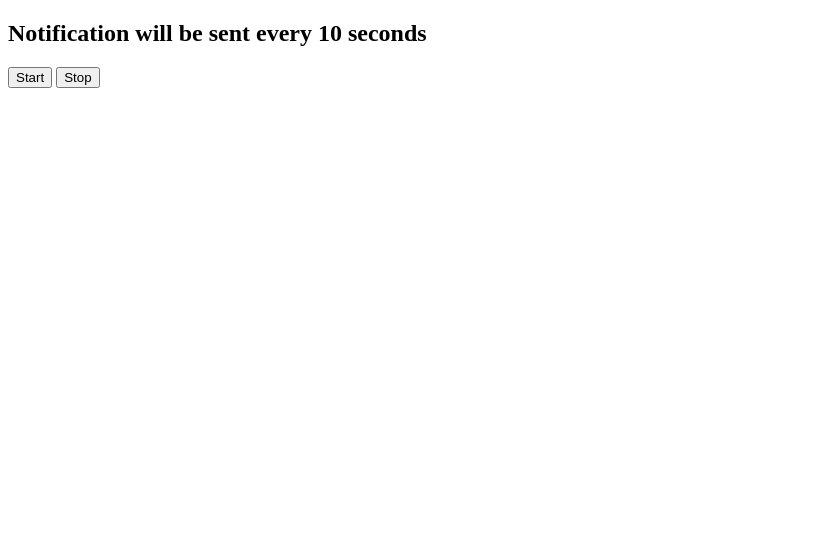
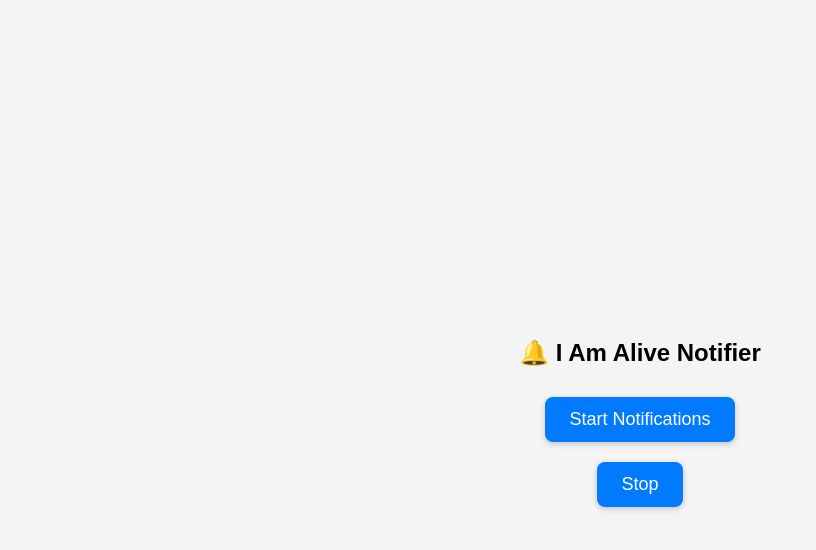
Before and after one commit to fucc12345/Alarm, a plain HTML site: page index.html in a window 1280 px wide. Shown: the whole page, without its empty margins (0-816 px from the left). Drawn offline with Linux system fonts and the light colour scheme.

Commit message:
Update index.html

```diff
--- a/index.html
+++ b/index.html
@@ -1,51 +1,86 @@
 <!DOCTYPE html>
-<html>
+<html lang="en">
 <head>
+  <meta name="viewport" content="width=device-width, initial-scale=1.0">
   <title>I Am Alive Notifier</title>
+  <style>
+    body {
+      font-family: sans-serif;
+      display: flex;
+      flex-direction: column;
+      align-items: center;
+      justify-content: center;
+      height: 100vh;
+      margin: 0;
+      padding: 20px;
+      background: #f4f4f4;
+    }
+
+    h1 {
+      font-size: 24px;
+      margin-bottom: 20px;
+    }
+
+    button {
+      font-size: 18px;
+      padding: 12px 24px;
+      margin: 10px;
+      border: none;
+      border-radius: 8px;
+      background: #007bff;
+      color: white;
+      box-shadow: 0 2px 6px rgba(0,0,0,0.2);
+    }
+
+    button:active {
+      background: #0056b3;
+    }
+  </style>
 </head>
 <body>
-  <h2>Notification will be sent every 10 seconds</h2>
-  <button onclick="startNotifications()">Start</button>
+
+  <h1>🔔 I Am Alive Notifier</h1>
+  <button onclick="startNotifications()">Start Notifications</button>
   <button onclick="stopNotifications()">Stop</button>
 
   <script>
     let intervalId = null;
 
     async function requestPermission() {
+      if (Notification.permission === "granted") return true;
+
       const permission = await Notification.requestPermission();
-      if (permission !== "granted") {
-        alert("Notification permission is required.");
-        return false;
-      }
-      return true;
+      return permission === "granted";
     }
 
     async function startNotifications() {
       const granted = await requestPermission();
-      if (!granted) return;
+      if (!granted) {
+        alert("Please allow notifications.");
+        return;
+      }
 
-      if (intervalId) return; // already running
+      if (intervalId) return;
 
-      sendNotification(); // send once immediately
+      sendNotification();
       intervalId = setInterval(sendNotification, 10000); // every 10 sec
     }
 
     function stopNotifications() {
-      if (intervalId) {
-        clearInterval(intervalId);
-        intervalId = null;
-        alert("Notifications stopped");
-      }
+      clearInterval(intervalId);
+      intervalId = null;
+      alert("Notifications stopped.");
     }
 
     function sendNotification() {
       if (Notification.permission === "granted") {
-        new Notification("I am alive ✅", {
-          body: "Still running at " + new Date().toLocaleTimeString(),
+        new Notification("✅ I am alive", {
+          body: "Updated at " + new Date().toLocaleTimeString(),
           icon: "https://upload.wikimedia.org/wikipedia/commons/thumb/4/4e/Emoji_u2705.svg/1024px-Emoji_u2705.svg.png"
         });
       }
     }
   </script>
+
 </body>
 </html>
```
